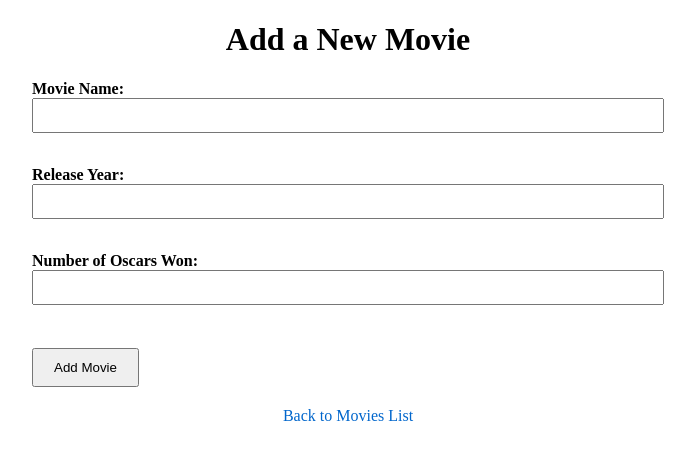
After one commit to muniekstache/Movie-Flask-App, a Flask app: template templates/add_movie.html in a window 1280 px wide. The commit adds this page. Shown: the top 460 px of the page, without its empty margins (292-987 px from the left). Run offline with Flask 3, Linux system fonts and the light colour scheme; the template is opened without the code that fills it, so the values that code supplies are empty; parts of the project's set-up code (start-up, migrations or seed data) failed here and were passed over.

Commit message:
implemened step 2c and added relevant css in styles.css

```diff
--- a/static/css/styles.css
+++ b/static/css/styles.css
@@ -49,3 +49,34 @@ a:hover {
     text-align: center;
     margin-top: 20px;
 }
+
+/* Form Styling */
+form {
+    width: 50%;
+    margin: 0 auto;
+}
+
+.form-group {
+    margin-bottom: 15px;
+}
+
+label {
+    font-weight: bold;
+}
+
+input[type="text"],
+input[type="number"] {
+    width: 100%;
+    padding: 8px;
+    box-sizing: border-box;
+}
+
+button {
+    padding: 10px 20px;
+    margin-top: 10px;
+}
+
+.centered {
+    text-align: center;
+    margin-top: 20px;
+}
--- /dev/null
+++ b/templates/add_movie.html
@@ -0,0 +1,49 @@
+<!DOCTYPE html>
+<html lang="en">
+<head>
+    <meta charset="UTF-8">
+    <meta name="viewport" content="width=device-width, initial-scale=1.0">
+    <title>{{ 'Edit Movie' if movie else 'Add Movie' }}</title>
+    <link rel="stylesheet" type="text/css" href="{{ url_for('static', filename='styles.css') }}">
+</head>
+<body>
+    <h1>{{ 'Edit Movie' if movie else 'Add a New Movie' }}</h1>
+    <!-- add form here -->
+    <form action="{{ url_for('add_movie') }}" method="post">
+        <!-- Include the movie ID as a hidden field if editing -->
+        {% if movie %}
+        <input type="hidden" name="id" value="{{ movie.id }}">
+        {% endif %}
+
+        <div class="form-group">
+            <label for="name">Movie Name:</label><br>
+            <input type="text" id="name" name="name" value="{{ movie.name if movie else '' }}" required><br><br>
+        </div>
+
+        <div class="form-group">
+            <label for="year">Release Year:</label><br>
+            <input type="number" id="year" name="year" value="{{ movie.year if movie else '' }}" required><br><br>
+        </div>
+
+        <div class="form-group">
+            <label for="oscars">Number of Oscars Won:</label><br>
+            <input type="number" id="oscars" name="oscars" value="{{ movie.oscars if movie else '' }}" required><br><br>
+        </div>
+
+        <button type="submit">{{ 'Update Movie' if movie else 'Add Movie' }}</button>
+    </form>
+
+    <!-- Delete Button for Editing Mode -->
+    {% if movie %}
+    <form action="{{ url_for('delete_movie', id=movie.id) }}" method="post" style="margin-top: 20px;">
+        <button type="submit">Delete Movie</button>
+    </form>
+    {% endif %}
+
+
+        <!-- Back to Movies List -->
+    <div class="centered">
+        <a href="{{ url_for('index') }}">Back to Movies List</a>
+    </div>
+</body>
+</html>
```
Also changed, not shown: templates/add_movie_incomplete.html (deleted, +0 -15 lines).
